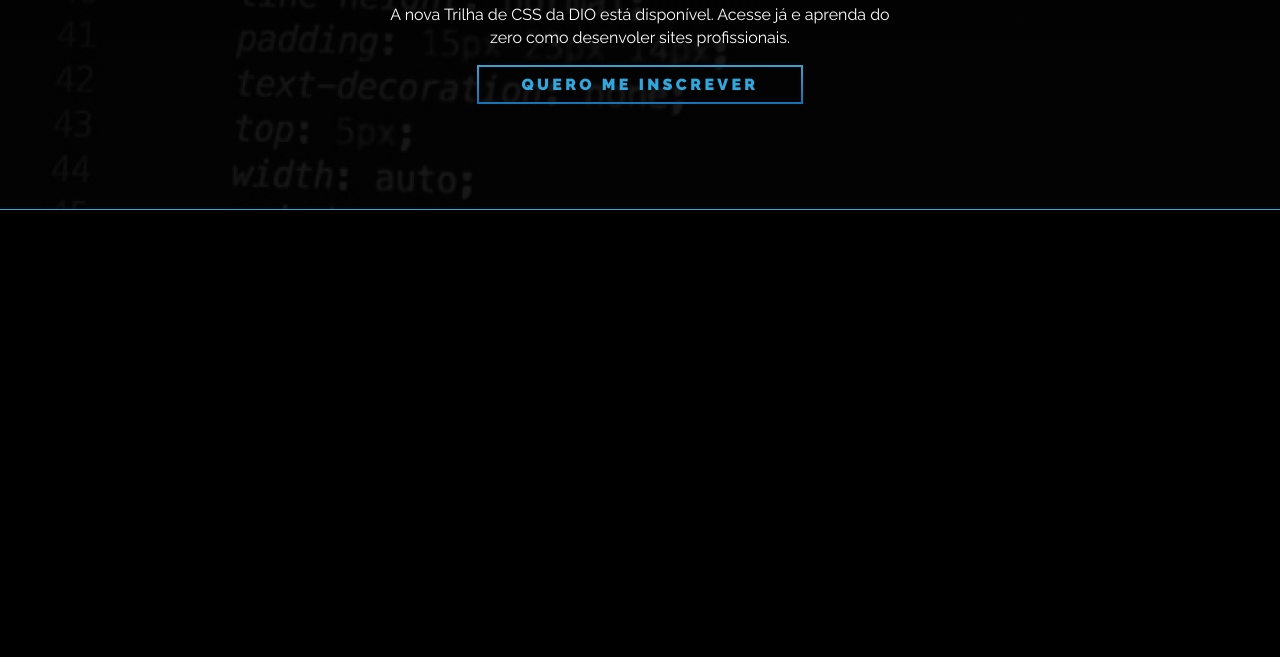
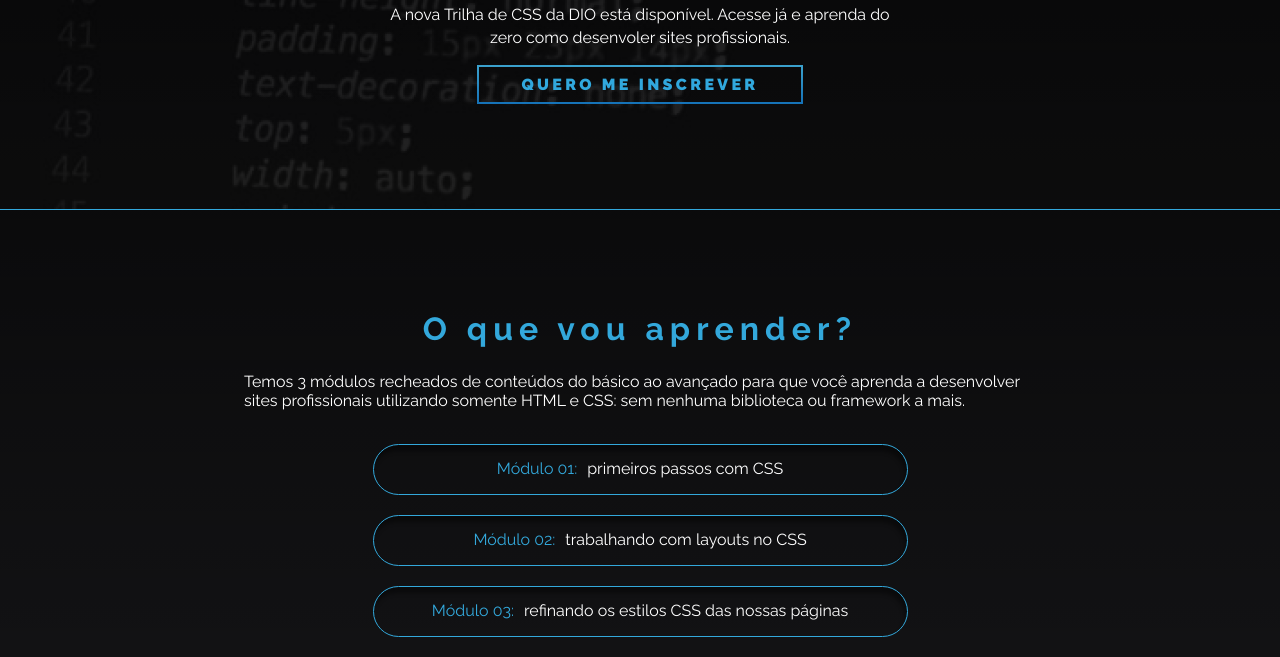
Before and after one commit to MarcosWinther/project-css-dio-landing-page, a plain HTML site: page index.html in a window 1280 px wide. Shown: the part 395-1052 px from the top of the page. Before the commit the page ends 800 px from the top, so only its background shows below. Drawn offline with Linux system fonts and the light colour scheme.

Commit message:
Feito a seção 'O que vou aprender?' do projeto

```diff
--- a/assets/css/styles.css
+++ b/assets/css/styles.css
@@ -8,7 +8,8 @@
 }
 
 body {
-   background: rgba(0, 0, 0, 1);
+   background: linear-gradient(180deg, rgba(0, 0, 0, 1) 0%, rgba(49, 168, 221, 0) 100%);
+   background-color: #121214;
 }
 
 p {
@@ -27,7 +28,7 @@ p {
 }
 
 .banner {
-   background-image: linear-gradient(180deg, rgba(0, 0, 0, 0.6) 0%, rgba(49, 168, 221, 0) 100%), url(../img/background-code.png);
+   background-image: url(../img/background-code.png);
    width: 100%;
    height: 605px;
    width: 100%;
@@ -97,3 +98,53 @@ p {
    text-transform: uppercase;
    color: rgba(49, 168, 221, 1);
 }
+
+#course-content {
+   width: 792px;
+   display: flex;
+   flex-direction: column;
+   gap: 24px;
+   align-items: center;
+   margin-left: auto;
+   margin-right: auto;
+   margin-top: 100px;
+}
+
+#course-content h2 {
+   font-size: 32px;
+   font-weight: 700;
+   line-height: 38px;
+   letter-spacing: 0.19em;
+   text-align: left;
+   color: rgba(51, 168, 219, 1);
+}
+
+.modules-list {
+   margin-top: 10px;
+}
+
+.modules-list .module,  .modules-list .module span {
+   font-size: 16px;
+   font-weight: 400;
+   line-height: 18.78px;
+   letter-spacing: 0em;
+   text-align: left;
+}
+
+.modules-list .module {
+   width: 535px;
+   height: 51px;
+   border: 1px solid #33A8DB;
+   border-radius: 57px;
+   box-shadow: -2px 6px 4px 0px #00000066 inset;
+   display: flex;
+   gap: 10px;
+   justify-content: center;
+   align-items: center;
+   margin-bottom: 20px;
+   color: #FFF;
+}
+
+.modules-list .module span {
+   color: #33A8DB;
+}
--- a/index.html
+++ b/index.html
@@ -4,7 +4,7 @@
    <meta charset="UTF-8">
    <meta name="viewport" content="width=device-width, initial-scale=1.0">
    <link rel="stylesheet" href="assets/css/styles.css">
-   <title>Document</title>
+   <title>Trilha de CSS DIO</title>
 </head>
 <body>
    <header class="banner">
@@ -21,7 +21,24 @@
    </header>
 
    <main>
-
+      <section id="course-content">
+         <h2>O que vou aprender?</h2>
+         <p>
+           Temos 3 módulos recheados de conteúdos do básico ao avançado para que você aprenda a
+           desenvolver sites profissionais utilizando somente HTML e CSS: sem nenhuma biblioteca ou framework a mais.
+         </p>
+         <div class="modules-list">
+           <div class="module">
+             <span>Módulo 01:</span> primeiros passos com CSS
+           </div>
+           <div class="module">
+             <span>Módulo 02:</span> trabalhando com layouts no CSS
+           </div>
+           <div class="module">
+             <span>Módulo 03:</span> refinando os estilos CSS das nossas páginas
+           </div>
+         </div>
+       </section>
    </main>
 </body>
 </html>
```
